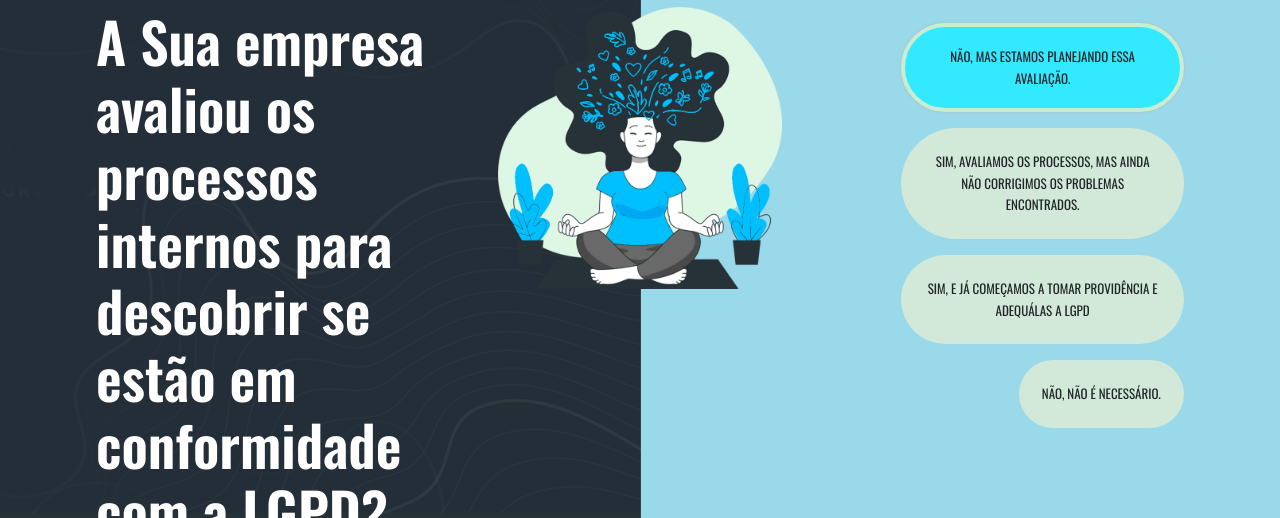
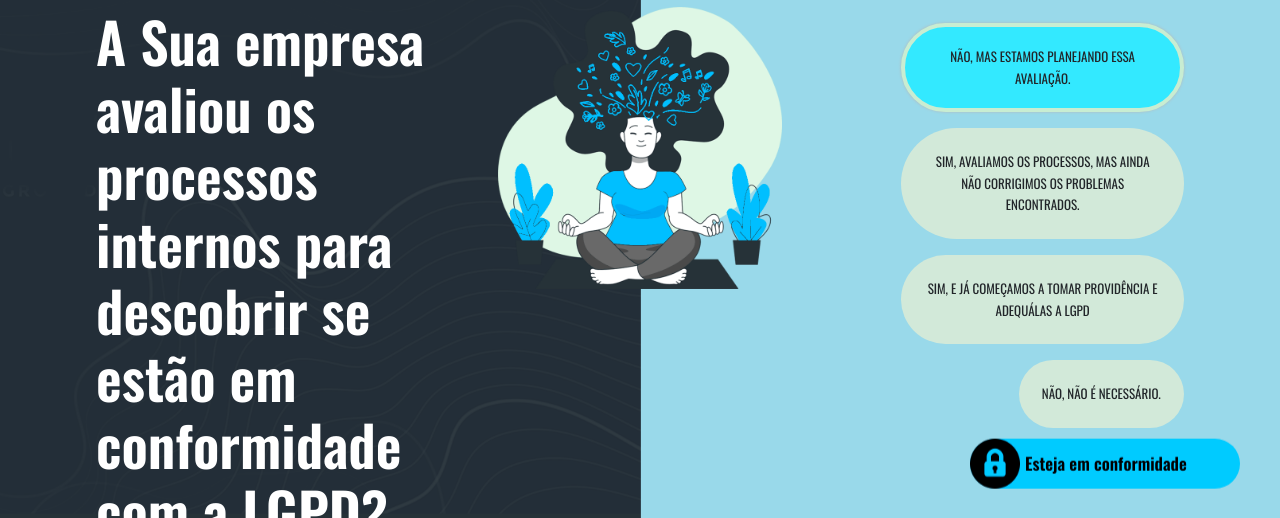
Before and after one commit to ireero/web_app_lgpd, a Django app: page /quiz/ in a window 1280 px wide. Shown: the part 282-800 px from the top of the page. Run offline with Django 4.2, Linux system fonts and the light colour scheme; some libraries are stand-ins or nearby versions.

Commit message:
Consertando a página resultado e botoão flutuante no quiz

```diff
--- a/web_app/quiz/cadastro.py
+++ b/web_app/quiz/modulos/cadastro.py
@@ -1,4 +1,4 @@
-from .models import Usuario
+from ..models import Usuario
 from django.utils import timezone
 
 class Cadastro:
--- a/web_app/quiz/login.py
+++ b/web_app/quiz/modulos/login.py
@@ -1,4 +1,4 @@
-from .models import Usuario
+from ..models import Usuario
 
 
 class Login:
--- a/web_app/quiz/static/quiz/css/style_quiz.css
+++ b/web_app/quiz/static/quiz/css/style_quiz.css
@@ -283,6 +283,58 @@ img {
   height: auto;
 }
 
+/* Botão flutuante */
+#div_fixed{
+  position: fixed;
+  bottom: 20px;
+  right: 20px;
+  margin: 0 20px;
+  background-color: #00BFFF;
+  width: 270px;
+  border-radius: 50px;
+  cursor: pointer;
+}
+#div_fixed.shrink{
+  width: 50px;
+}
+#div_fixed img{
+  width: 50px;
+  height: 50px;
+}
+#div_fixed a{
+  text-decoration: none;
+  color: #000000;
+}
+#div_fixed a .flex-items{
+  display: flex;
+  align-items: center;
+}
+#div_fixed a .flex-items span{
+  display: block;
+  font-weight: bold;
+  color: #000000;
+  margin-left: 5px;
+  font-size: 17px;
+}
+.float{
+  animation-name: float;
+  animation-duration: 0.7s;
+  animation-iteration-count: infinite;
+  animation-direction: alternate;
+  animation-timing-function: ease-in-out;
+}
+
+@keyframes float{
+  from{
+      transform: translate3d(0, 0, 0);
+      filter: brightness(100%);
+  }
+  to{
+      transform: translate3d(0, -15px, 0);
+      filter: brightness(110%);
+  }
+}
+
 /* Transition ============================ */
 a,
 button {
--- a/web_app/quiz/templates/quiz/quiz.html
+++ b/web_app/quiz/templates/quiz/quiz.html
@@ -509,6 +509,15 @@
          </form>
       </div>
    </div>
+
+   <div id="div_fixed" class="float" data-shrink="contact">
+      <a href="https://wa.me/5591998290015?text=Olá!%20Eu%20tenho%20interesse%20na%20consultoria%20LGPD%20Solus%20IT">
+          <div class="flex-items">
+              <img src="{% static 'quiz/images/safe.png' %}" alt="Entre em contato para estar em conformidade">
+              <span>Esteja em conformidade</span>
+          </div>
+      </a>
+  </div>
    <!-- jQuery-js include -->
    <script src="{% static 'quiz/js/jquery-3.6.0.min.js' %}"></script>
    <!-- Bootstrap-js include -->
--- a/web_app/quiz/templates/quiz/resultado.html
+++ b/web_app/quiz/templates/quiz/resultado.html
@@ -11,10 +11,12 @@
 <body>
     <div class="div-result">
         <h2>Resultado</h2>
-        <img src="{% static 'quiz/images/Success.jpg' %}" alt="">
-        <div class="result-point">Sua Pontuação foi {{ pontuacao }} de 5</div>
+        <img src="{% static 'quiz/images/Sucess.jpg' %}" alt="">
+        <div id="resultado" class="result-point">Sua Pontuação foi {{ pontuacao }} de 5</div>
         <div class="result-text">Você ainda não está no caminho da conformidade com a LGPD, entre em contato conosco e deixe sua empresa na frente.</div>
         <a href="">Entre em conformidade</a>
     </div>
+
+    <script type="text/javascript" src="{% static 'quiz/js/script_resultado.js' %}"></script>
 </body>
 </html>
--- a/web_app/quiz/views.py
+++ b/web_app/quiz/views.py
@@ -1,11 +1,11 @@
 from django.shortcuts import render
-from .login import Login
-from .erro import Erro
-from .cadastro import Cadastro
+from .modulos.login import Login
+from .modulos.erro import Erro
+from .modulos.cadastro import Cadastro
 from django.http import HttpResponseRedirect
 from django.urls import reverse
-from .respostas import Respostas
-from .pontuacoes import Pontuacoes
+from .modulos.respostas import Respostas
+from .modulos.pontuacoes import Pontuacoes
 
 
 def index(request):
@@ -28,9 +28,11 @@ def quiz(request):
             pont.calculo_pontuacao_parcial(respostas.respostas_qtd)
             pont.calculo_estrela()
             context = {
-                'pontuacao': pont.get_estrelas()
+                'pontuacao': round(pont.get_estrelas(), 2),
             }
             return render(request, 'quiz/resultado.html', context)
+
+
 
     return render(request, 'quiz/quiz.html')
 
```
Also changed, not shown: web_app/quiz/modulos/erro.py (renamed from web_app/quiz/erro.py), web_app/quiz/modulos/pontuacoes.py (renamed from web_app/quiz/pontuacoes.py), web_app/quiz/modulos/respostas.py (renamed from web_app/quiz/respostas.py).
